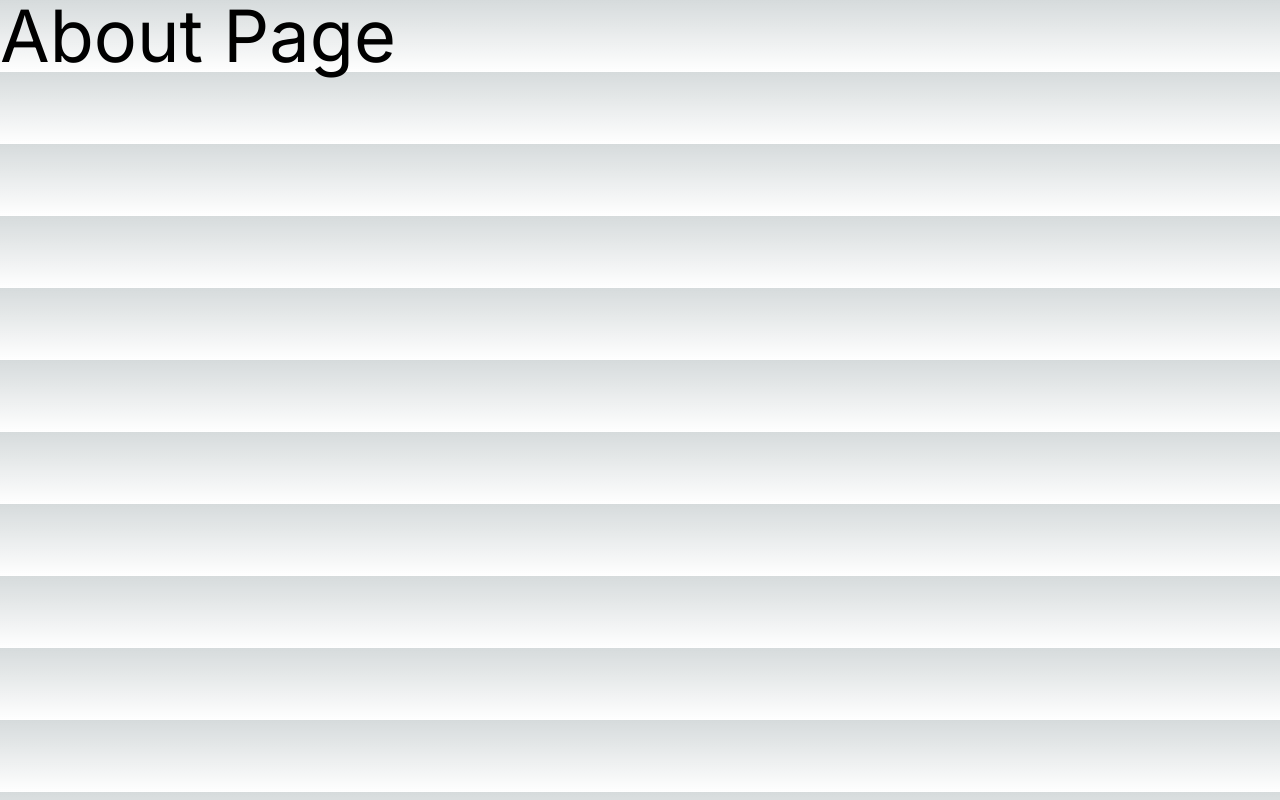
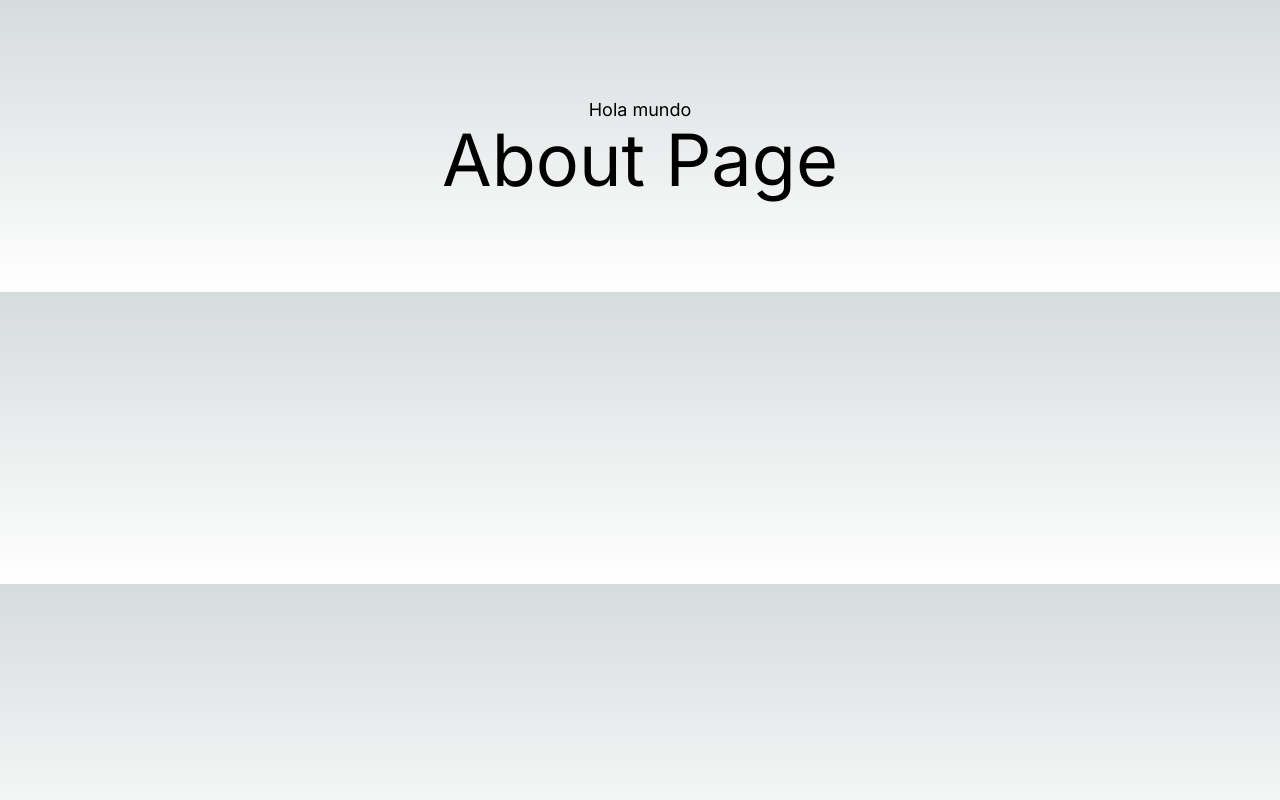
Before and after one commit to warmab13/next-01-first-steps, a Next.js app: page /about in a window 1280 px wide. Built offline with nearby package versions, Linux system fonts and the light colour scheme.

Commit message:
Routes and nested routes

```diff
--- a/app/about/page.tsx
+++ b/app/(general)/about/page.tsx
@@ -9,8 +9,6 @@ export const metadata: Metadata = {
 
 export default function AboutPage(){
     return (
-        <>
-            <span className="text-7xl">About Page</span>
-        </>
+        <span className="text-7xl">About Page</span>
     )
 }
--- /dev/null
+++ b/app/(general)/layout.tsx
@@ -0,0 +1,13 @@
+
+export default function AboutLayout({
+ children
+}: {
+ children: React.ReactNode;
+}) {
+  return (
+    <main className="flex flex-col items-center p-24">
+        <span className="text-lg">Hola mundo</span>
+        {children}
+    </main>
+  );
+}
```
Also changed, not shown: app/(general)/contact/page.tsx (renamed from app/contact/page.tsx), app/(general)/pricing/page.tsx (renamed from app/pricing/page.tsx).
